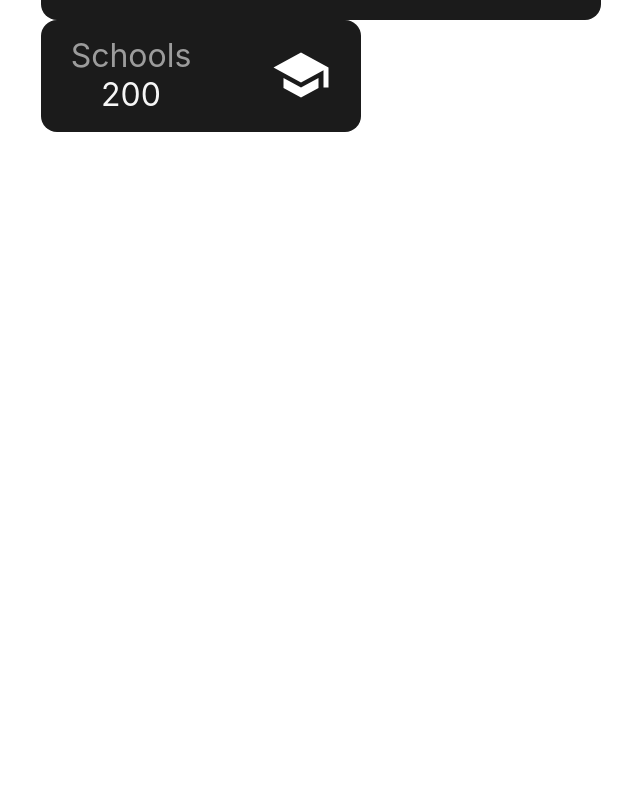
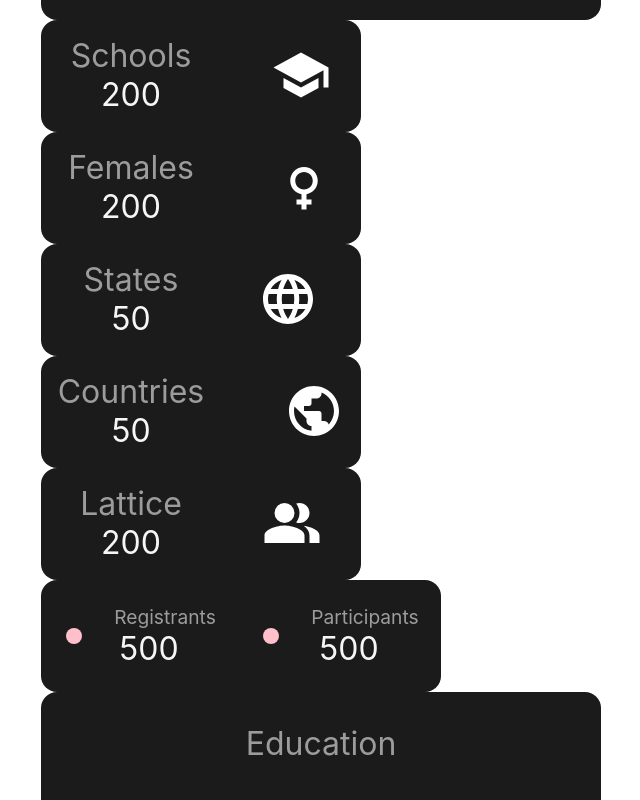
Before and after one commit to nishilfaldu/react-dashboard, a React (Create React App) app: page / in a window 1280 px wide. Shown: the part 1020-1820 px from the top of the page, without its empty margins (119-759 px from the left). Before the commit the page ends 1152 px from the top, so only its background shows below. Built offline with nearby package versions, Linux system fonts and the light colour scheme.

Commit message:
more components

```diff
--- a/src/App.js
+++ b/src/App.js
@@ -2,17 +2,40 @@ import './App.css';
 import BarChartCard from './components/BarChartCard';
 import PieChartCard from './components/PieChartCard';
 import IconFigureCard from './components/IconFigureCard';
+import BadgeFigureCard from './components/BadgeFigureCard';
 import SchoolIcon from '@mui/icons-material/School';
+import FemaleIcon from '@mui/icons-material/Female';
+import LanguageIcon from '@mui/icons-material/Language';
+import PublicIcon from '@mui/icons-material/Public';
+import PeopleAltIcon from '@mui/icons-material/PeopleAlt';
 
 function App() {
   return (
     <div className="App">
       <BarChartCard></BarChartCard>
-      <PieChartCard></PieChartCard>
-      <IconFigureCard cardTitle="Schools" cardValue="200" schoolIcon={
+      <PieChartCard cardTitle="Ethnicities" cardLabel="Today" cardValue="250"></PieChartCard>
+      <IconFigureCard cardTitle="Schools" cardValue="200" Icon={
                                   <SchoolIcon sx={{ fontSize: 60, color: 'white' }}/>
                                   }>
       </IconFigureCard>
+      <IconFigureCard cardTitle="Females" cardValue="200" Icon={
+                                  <FemaleIcon sx={{ fontSize: 60, color: 'white' }}/>
+                                  }>
+      </IconFigureCard>
+      <IconFigureCard cardTitle="States" cardValue="50" Icon={
+                                  <LanguageIcon sx={{ fontSize: 60, color: 'white' }}/>
+                                  }>
+      </IconFigureCard>
+      <IconFigureCard cardTitle="Countries" cardValue="50" Icon={
+                                  <PublicIcon sx={{ fontSize: 60, color: 'white' }}/>
+                                  }>
+      </IconFigureCard>
+      <IconFigureCard cardTitle="Lattice" cardValue="200" Icon={
+                                  <PeopleAltIcon sx={{ fontSize: 60, color: 'white' }}/>
+                                  }>
+      </IconFigureCard>
+      <BadgeFigureCard></BadgeFigureCard>
+      <PieChartCard cardTitle="Education" cardLabel="Today" cardValue="250"></PieChartCard>
     </div>
   );
 }
--- /dev/null
+++ b/src/components/BadgeFigureCard.js
@@ -0,0 +1,76 @@
+import React from 'react';
+import styled, { ThemeProvider } from "styled-components";
+import theme from "../styling-properties/propBadgeFigureCard";
+
+const BadgeCard = styled.div`
+    height: ${(p) => p.theme.cardHeight};
+    width: ${(p) => p.theme.cardWidth};
+    border-radius: ${(p) => p.theme.cardBorderRadius};
+    background: ${(p) => p.theme.colorCardBackground};
+    display: flex;
+    align-items: center;
+    justify-content: center;
+`
+
+const Row = styled.div`
+    display: flex;
+    align-items: center;
+    justify-content: center;
+    width: 100%;
+`
+
+const Column = styled.div`
+    display: flex;
+    flex-direction: column;
+    align-items: center;
+    // padding-right: 3rem;
+`
+
+// const Row = styled.div`
+//     display: flex;
+//     align-items: center;
+// `
+
+const Label = styled.div`
+    color: ${(p) => p.theme.cardLabelColor};
+    font-size: ${(p) => p.theme.cardLabelFontSize};
+    padding-left: 2rem;
+`
+const Value = styled.div`
+    color: ${(p) => p.theme.cardValueColor};
+    font-size: ${(p) => p.theme.cardValueFontSize};
+`
+
+const ColoredSpan = styled.span`
+    background-color: pink;
+    height: 1rem;
+    width: 1rem;
+    border-radius: 50%;
+`
+
+const BadgeFigureCard = function(){
+    return(
+        <div>
+            <ThemeProvider theme={theme}>
+                <BadgeCard>
+                    <Row>
+                        <ColoredSpan/>
+                        <Column>
+                            <Label>Registrants</Label>
+                            <Value>500</Value>
+                        </Column>
+                    </Row>
+                    <Row>
+                        <ColoredSpan/>
+                        <Column>
+                            <Label>Participants</Label>
+                            <Value>500</Value>
+                        </Column>
+                    </Row>
+                </BadgeCard>
+            </ThemeProvider>
+        </div>
+    );
+}
+
+export default BadgeFigureCard;
--- a/src/components/IconFigureCard.js
+++ b/src/components/IconFigureCard.js
@@ -1,7 +1,6 @@
 import React from 'react';
 import styled, { ThemeProvider } from "styled-components";
-import theme from "../styling-properties/propSchoolsCard";
-import SchoolIcon from '@mui/icons-material/School';
+import theme from "../styling-properties/propIconCard";
 
 const IconCard = styled.div`
     height: ${(p) => p.theme.cardHeight};
@@ -13,14 +12,11 @@ const IconCard = styled.div`
 const Label = styled.div`
     color: ${(p) => p.theme.cardLabelColor};
     font-size: ${(p) => p.theme.cardLabelFontSize};
-    // padding-right: 1rem;
-    // padding-top: 1rem;
 `
 
 const Value = styled.div`
     color: ${(p) => p.theme.cardValueColor};
     font-size: ${(p) => p.theme.cardValueFontSize};
-    // padding-right: 8rem;
 `
 
 const Icon = styled.span`
@@ -35,7 +31,6 @@ const Div = styled.div`
     flex-direction: row;
     justify-content: center;
     align-items: center;
-    margin: auto;
     padding-top: 1rem;
 `
 
@@ -49,7 +44,7 @@ const IconFigureCard = function(props){
                         <Label>{props.cardTitle}</Label>
                         <Value>{props.cardValue}</Value>
                     </div>
-                        <Icon>{props.schoolIcon}</Icon>
+                        <Icon>{props.Icon}</Icon>
                 </Div>
                 </IconCard>
             </ThemeProvider>
--- a/src/components/PieChartCard.js
+++ b/src/components/PieChartCard.js
@@ -12,7 +12,7 @@ const ChartDiv = styled.div`
     padding-top: 2rem;
 `
 
-const PieChartCard = function(){
+const PieChartCard = function(props){
 
     const [options, setOptions] = useState({
         series: [20, 20, 20, 20, 20],
@@ -48,14 +48,14 @@ const PieChartCard = function(){
             }
         },
         chart: {
-            toolbar: {
-                show:true,
-                offsetX: 50,
-                offsetY: -170,
-                tools: {
-                    download: true,
-                },
-            },
+            // toolbar: {
+            //     show:true,
+            //     offsetX: 50,
+            //     offsetY: -170,
+            //     tools: {
+            //         download: true,
+            //     },
+            // },
             // textcolor (Not of chart elements)
             foreColor: '#ffffff',
             fontFamily: 'Helvetica, Arial, sans-serif',
@@ -79,11 +79,11 @@ const PieChartCard = function(){
 
     return(
         <div>
-            <ThemeProvider theme={theme}>
-            <SimpleCard cardTitle="Ethnicities ">
-                RevolutionUC 2019
+        <ThemeProvider theme={theme}>
+            <SimpleCard cardTitle={props.cardTitle}>
+                {props.cardLabel}
                 <br></br>
-                250
+                {props.cardValue}
                 <ChartDiv>
                   <Chart options={options} series={options.series} type="pie" height="auto" width="150%"/>
                 </ChartDiv>
--- /dev/null
+++ b/src/styling-properties/propBadgeFigureCard.js
@@ -0,0 +1,34 @@
+import { rgba } from "polished";
+
+const colorTitle = rgba("white", 0.57);
+const colorContent = rgba("white", 0.96);
+
+// eslint-disable-next-line import/no-anonymous-default-export
+export default {
+    // Setting an id to this theme
+    id: "dark",
+
+    // Font Family
+    fontFamily: "Poppins",
+
+    // Properties of a Card
+    cardHeight: "7rem",
+    cardWidth: "25rem",
+    cardBorderRadius: "1rem",
+    colorCardBackground: "#1B1B1B",
+
+    // Properties of Card Label
+    cardLabelFontSize: "1.2rem",
+    cardLabelColor: colorTitle,
+    // cardTitlePaddingTop: "2rem",
+    // cardTitlePaddingRight: "2rem",
+    // cardTitlePaddingBottom: "2rem",
+    // cardTitlePaddingLeft: "2rem",
+
+    // Properties of Card Value
+    cardValueColor: colorContent,
+    cardValueFontSize: "2rem",
+
+    // Properties of Card Icon
+    borderRadiusIcon: "50%",
+};
```
Also changed, not shown: src/styling-properties/propIconCard.js (renamed from src/styling-properties/propSchoolsCard.js).
